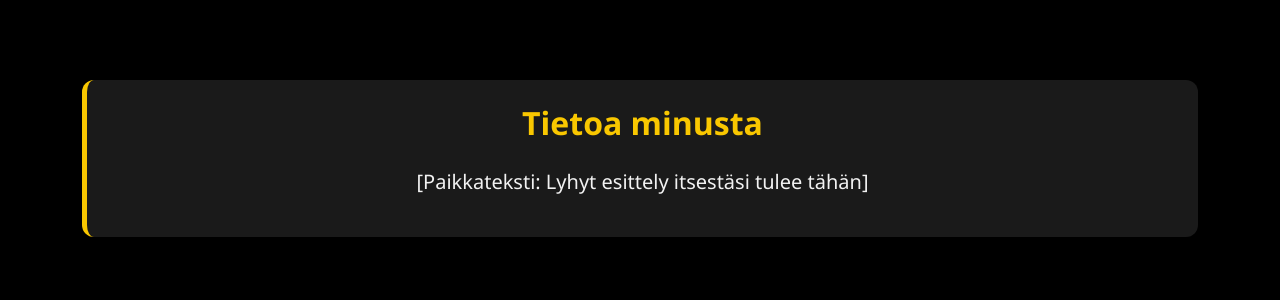
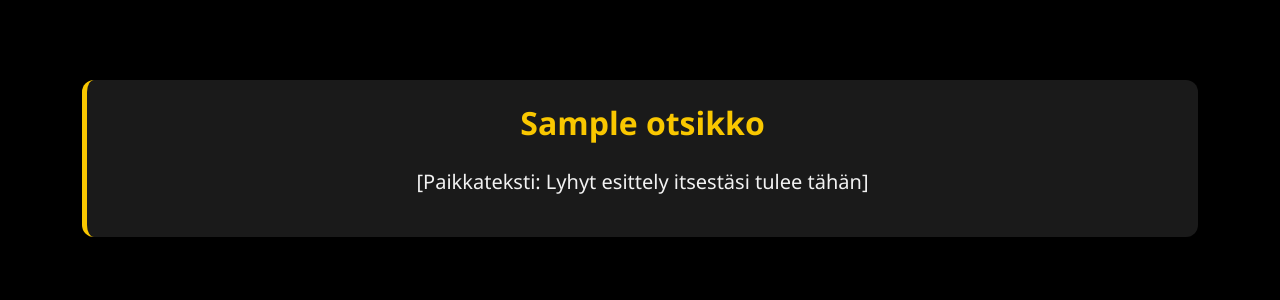
Before and after one commit to jounikivi/Jouni-cv, a Django app: template cv/templates/cv/home.html in a window 1280 px wide. Shown: the part 386-686 px from the top of the page. Run offline with Django 5.2, Linux system fonts and the light colour scheme; the template is opened without the code that fills it: most values are stand-ins (such as "Sample title", 1, 10 or a date in 2020).

Commit message:
päivitetty home.html ja views.oy

```diff
--- a/cv/templates/cv/home.html
+++ b/cv/templates/cv/home.html
@@ -15,7 +15,7 @@
 <!-- Tietoa minusta -->
 <section id="tietoa" class="mb-5">
     <div class="card-style text-center">
-        <h2 class="mb-4">Tietoa minusta</h2>
+        <h2 class="mb-4">{{ tietoa.otsikko }}</h2>
         <p class="lead">[Paikkateksti: Lyhyt esittely itsestäsi tulee tähän]</p>
     </div>
 </section>
--- a/cv/views.py
+++ b/cv/views.py
@@ -1,4 +1,4 @@
 from django.shortcuts import render
 
 def home(request):
-    return render(request, 'cv/home.html', {})
+    return render(request, 'cv/home.html', {'tietoja': tietoja})
```
